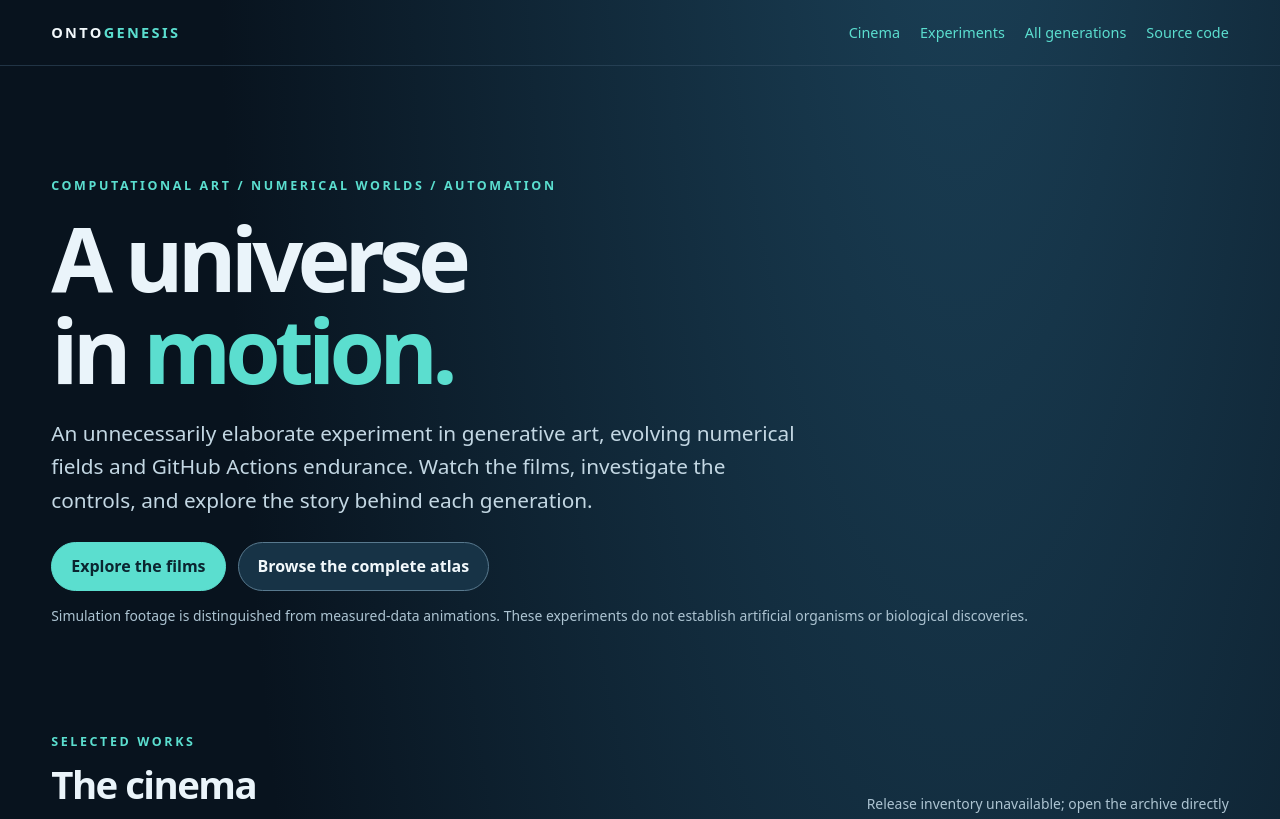
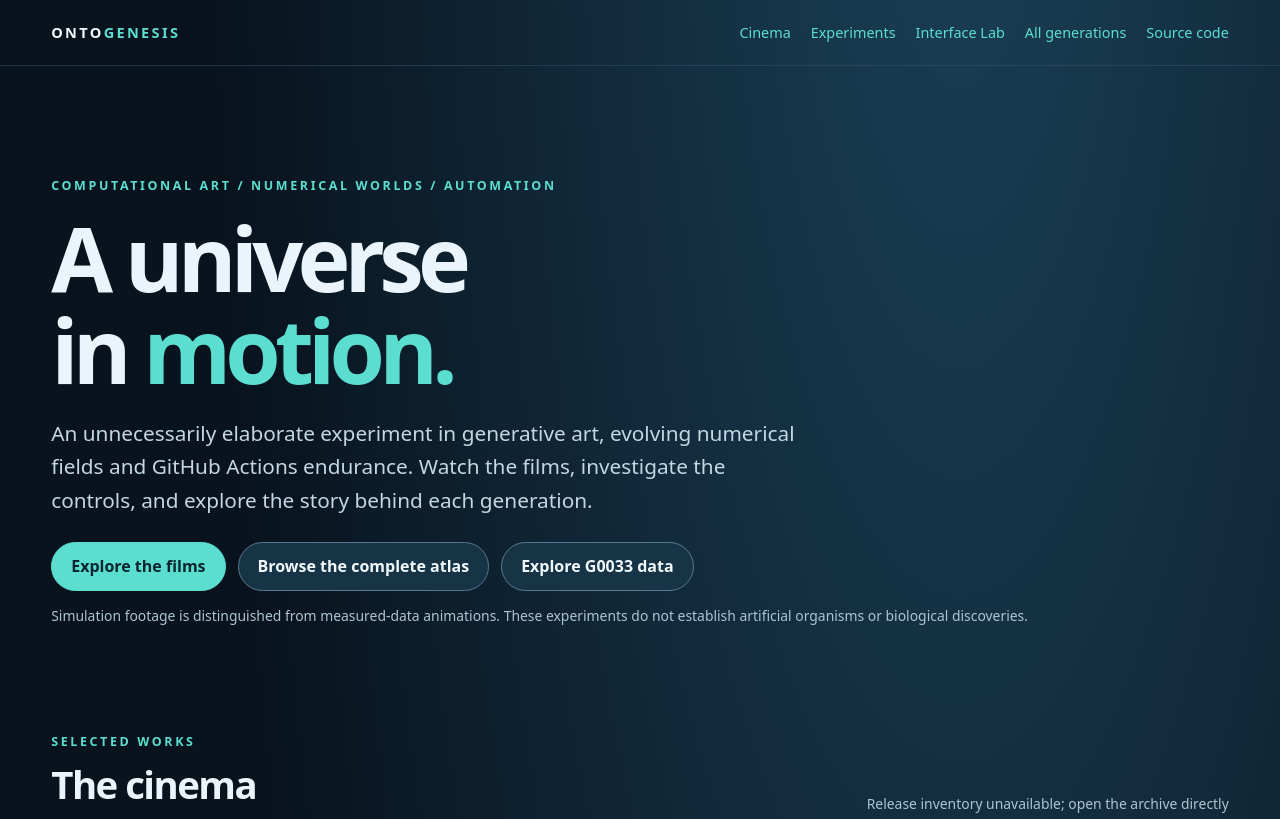
Before and after one commit to interrupt21h/ontogenesis, a plain HTML site: page site/index.html in a window 1280 px wide. Shown: the top 819 px of the page. Drawn offline with Linux system fonts and the light colour scheme; no server answers.

Commit message:
Expose distinct G0033 Contact Cartography film and interactive evidence lab on GitHub Pages

```diff
--- a/site/index.html
+++ b/site/index.html
@@ -36,12 +36,12 @@ footer{margin:65px 0 35px;padding-top:22px;border-top:1px solid var(--line);colo
 </head>
 <body>
 <header><div class="wrap"><a href="./" class="brand">ONTO<span>GENESIS</span></a>
-<nav aria-label="Main navigation"><a href="#cinema">Cinema</a><a href="#experiments">Experiments</a><a href="#atlas">All generations</a><a href="https://github.com/interrupt21h/ontogenesis">Source code</a></nav></div></header>
+<nav aria-label="Main navigation"><a href="#cinema">Cinema</a><a href="#experiments">Experiments</a><a href="interface-lab.html">Interface Lab</a><a href="#atlas">All generations</a><a href="https://github.com/interrupt21h/ontogenesis">Source code</a></nav></div></header>
 <main class="wrap">
 <section class="hero"><div class="eyebrow">Computational art / numerical worlds / automation</div>
 <h1>A universe<br>in <em>motion.</em></h1>
 <p class="lead">An unnecessarily elaborate experiment in generative art, evolving numerical fields and GitHub Actions endurance. Watch the films, investigate the controls, and explore the story behind each generation.</p>
-<div class="actions"><a class="action primary" href="#cinema">Explore the films</a><a class="action" href="#atlas">Browse the complete atlas</a></div>
+<div class="actions"><a class="action primary" href="#cinema">Explore the films</a><a class="action" href="#atlas">Browse the complete atlas</a><a class="action" href="interface-lab.html">Explore G0033 data</a></div>
 <p class="subtle">Simulation footage is distinguished from measured-data animations. These experiments do not establish artificial organisms or biological discoveries.</p>
 </section>
 <section id="cinema">
@@ -72,6 +72,7 @@ const editions=[
  {gen:"0032",name:"Complementary spatial niches",type:"Native hyperplane journey",file:"ontogenesis-0032-hyperplane-journey.mp4",poster:"ontogenesis-0032-hyperplane-journey.png"},
  {gen:"0032",name:"Complementary spatial niches",type:"Original native spatial cinematic",file:"ontogenesis-0032-spatial.mp4",poster:"ontogenesis-0032-spatial.png"},
  {gen:"0032",name:"Complementary spatial niches",type:"Measured-data documentary",file:"ontogenesis-0032-evidence.mp4",poster:"ontogenesis-0032-evidence.png"},
+ {gen:"0033",name:"Interface robustness",type:"Contact Cartography · real 4D interfaces",file:"ontogenesis-0033-contact-cartography.mp4",poster:"ontogenesis-0033-contact-cartography.png"},
  {gen:"0033",name:"Interface robustness",type:"Native seed-comparison cinematic",file:"ontogenesis-0033-native-cinematic.mp4",poster:"ontogenesis-0033-native-cinematic.png"}
 ];
 const description={
```
